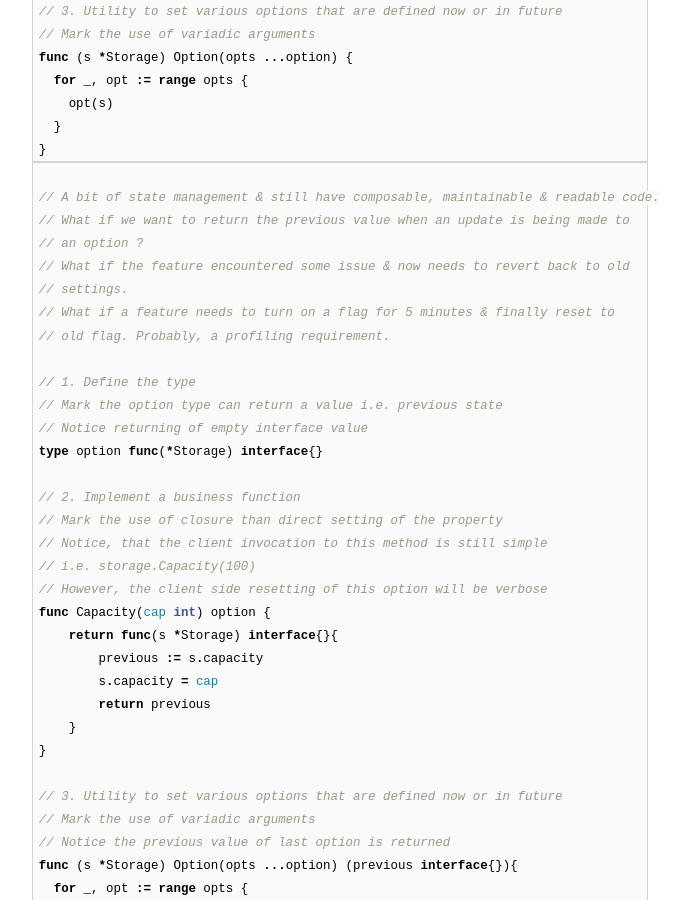
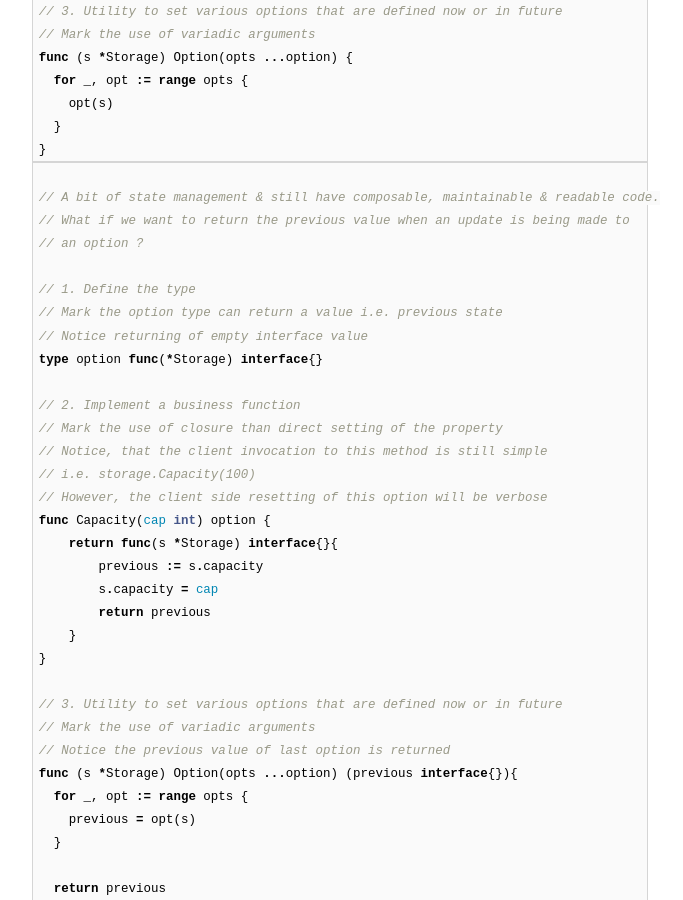
Before and after one commit to AmitKumarDas/amitkumardas.github.io, a Jekyll site: the page built from _posts/2016-07-14-my-golang-refresher.md, in a window 1280 px wide and 900 px high, scrolled down 972 px. Shown: the whole window, without its empty margins (300-983 px from the left). Built offline with Jekyll 4.4.1, drawn with Linux system fonts in a browser that asks for light colours.

Commit message:
Update 2016-07-14-my-golang-refresher.md

```diff
--- a/_posts/2016-07-14-my-golang-refresher.md
+++ b/_posts/2016-07-14-my-golang-refresher.md
@@ -66,10 +66,6 @@ func (s *Storage) Option(opts ...option) {
 // A bit of state management & still have composable, maintainable & readable code.
 // What if we want to return the previous value when an update is being made to
 // an option ?
-// What if the feature encountered some issue & now needs to revert back to old
-// settings.
-// What if a feature needs to turn on a flag for 5 minutes & finally reset to
-// old flag. Probably, a profiling requirement.
 
 // 1. Define the type
 // Mark the option type can return a value i.e. previous state
```
